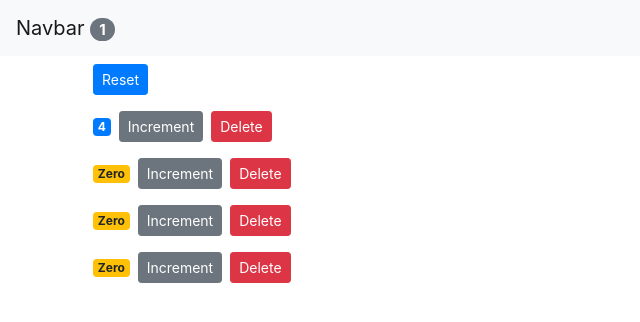
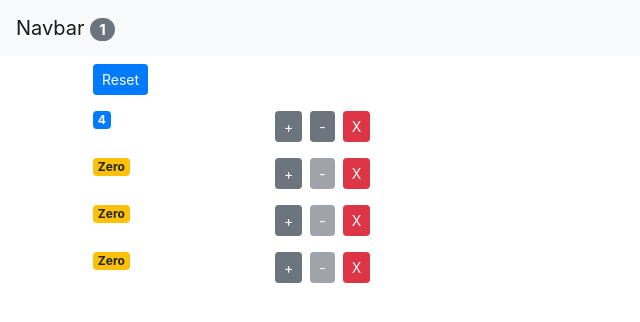
Before and after one commit to briankuan/react-counters, a React (Create React App) app: page / in a window 1280 px wide. Shown: the top 322 px of the page, without its empty margins (0-640 px from the left). Built offline with nearby package versions, Linux system fonts and the light colour scheme.

Commit message:
Decrement Button

```diff
--- a/src/App.js
+++ b/src/App.js
@@ -11,6 +11,14 @@ class App extends Component {
       { id: 3, value: 0 },
       { id: 4, value: 0 }
     ]
+  };
+
+  handleDecrement = counter => {
+    const counters = [...this.state.counters];
+    const index = counters.indexOf(counter);
+    counters[index] = { ...counter };
+    counters[index].value--;
+    this.setState({ counters });
   };
 
   handleIncrement = counter => {
@@ -45,6 +53,7 @@ class App extends Component {
             counters={this.state.counters}
             onReset={this.handleReset}
             onIncrement={this.handleIncrement}
+            onDecrement={this.handleDecrement}
             onDelete={this.handleDelete}
           />
         </main>
--- a/src/components/counter.jsx
+++ b/src/components/counter.jsx
@@ -3,20 +3,31 @@ import React, { Component } from 'react';
 class Counter extends Component {
   render() {
     return (
-      <div>
+      <div className="row">
+        <div className="col-2">
           <span className={this.getBadgeClasses()}>{this.formatCount()}</span>
+        </div>
+        <div className="col">
           <button
             onClick={() => this.props.onIncrement(this.props.counter)} //<-the hard coded object is an example. If we have a product object we may use -> product.id
             className="btn btn-secondary btn-sm"
           >
-          Increment
+            +
+          </button>
+          <button
+            onClick={() => this.props.onDecrement(this.props.counter)}
+            className="btn btn-secondary btn-sm m-2"
+            disabled={this.props.counter.value === 0}
+          >
+            -
           </button>
           <button
             onClick={() => this.props.onDelete(this.props.counter.id)}
-          className="btn btn-danger btn-sm m-2"
+            className="btn btn-danger btn-sm"
           >
-          Delete
+            X
           </button>
+        </div>
       </div>
     );
   }
--- a/src/components/counters.jsx
+++ b/src/components/counters.jsx
@@ -3,7 +3,13 @@ import Counter from './counter';
 
 class Counters extends Component {
   render() {
-    const { onReset, counters, onDelete, onIncrement } = this.props;
+    const {
+      onReset,
+      counters,
+      onDelete,
+      onIncrement,
+      onDecrement
+    } = this.props;
     return (
       <div>
         <button onClick={onReset} className="btn btn-primary btn-sm m-2">
@@ -13,6 +19,7 @@ class Counters extends Component {
           <Counter
             key={counter.id}
             onIncrement={onIncrement}
+            onDecrement={onDecrement}
             onDelete={onDelete}
             counter={counter}
           />
```
Lines whose indentation alone changed are shown as unchanged.
